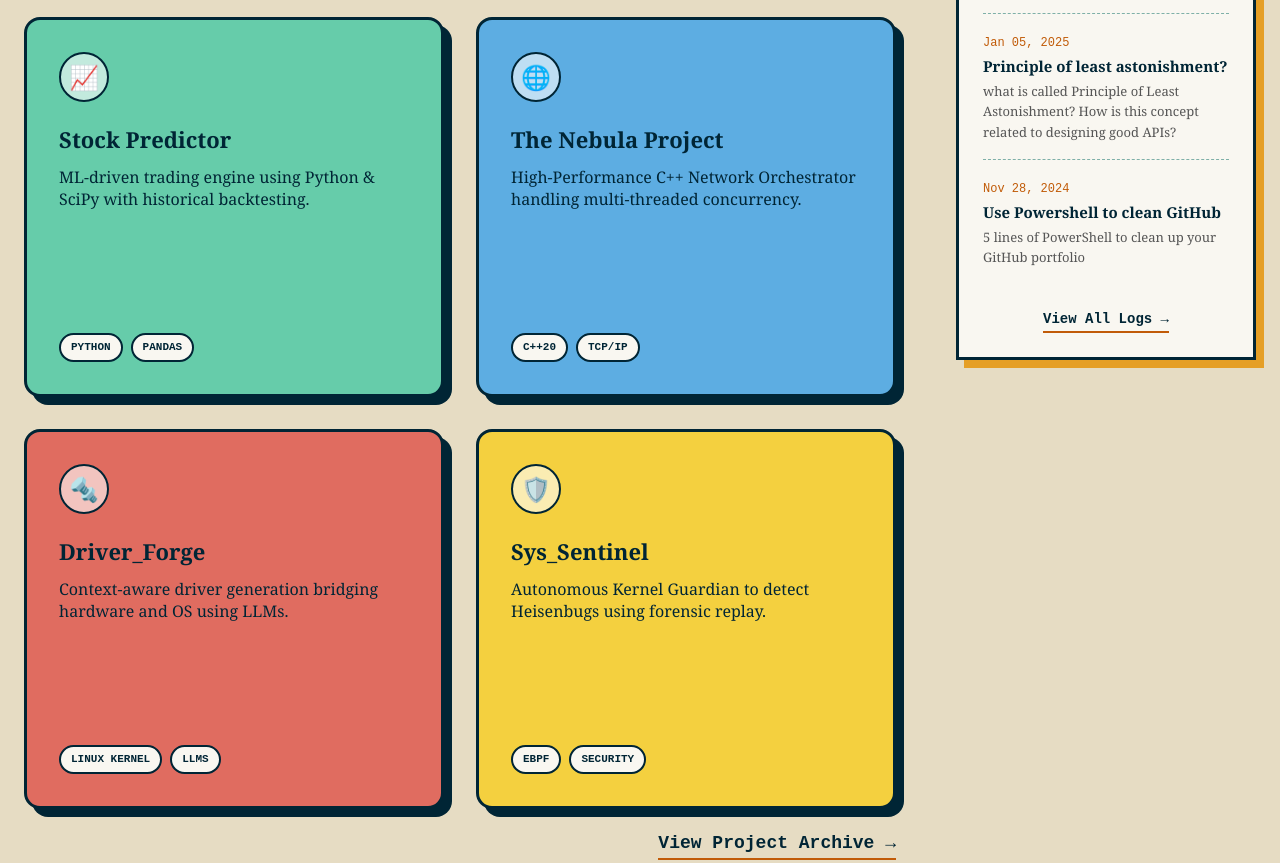
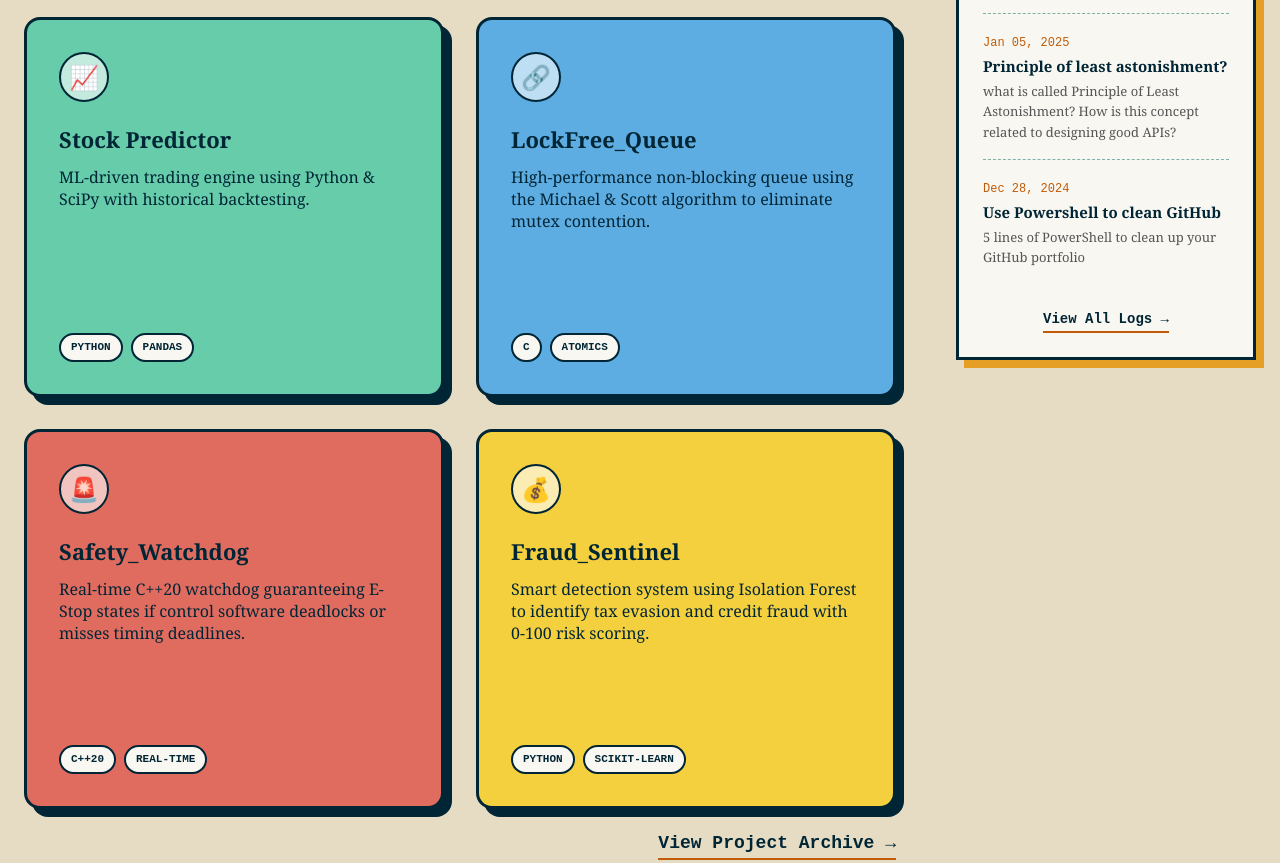
Before and after one commit to aggraa22m/aggraa22m.github.io, a plain HTML site: page index.html in a window 1280 px wide. Shown: the part 1066-1929 px from the top of the page. Drawn offline with Linux system fonts and the light colour scheme.

Commit message:
Project updated

```diff
--- a/index.html
+++ b/index.html
@@ -130,7 +130,11 @@
             </div>
 
             <div class="projects-grid">
-              <div class="project-card bg-green">
+              <a
+                href="#"
+                class="project-card bg-green"
+                style="text-decoration: none; color: inherit"
+              >
                 <div>
                   <div class="card-icon">📈</div>
                   <h3>Stock Predictor</h3>
@@ -143,52 +147,64 @@
                   <span class="pill">Python</span>
                   <span class="pill">Pandas</span>
                 </div>
-              </div>
+              </a>
 
-              <div class="project-card bg-blue">
+              <a
+                href="#"
+                class="project-card bg-blue"
+                style="text-decoration: none; color: inherit"
+              >
                 <div>
-                  <div class="card-icon">🌐</div>
-                  <h3>The Nebula Project</h3>
+                  <div class="card-icon">🔗</div>
+                  <h3>LockFree_Queue</h3>
                   <p>
-                    High-Performance C++ Network Orchestrator handling
-                    multi-threaded concurrency.
+                    High-performance non-blocking queue using the Michael &
+                    Scott algorithm to eliminate mutex contention.
+                  </p>
+                </div>
+                <div class="card-pills">
+                  <span class="pill">C</span>
+                  <span class="pill">Atomics</span>
+                </div>
+              </a>
+
+              <a
+                href="#"
+                class="project-card bg-red"
+                style="text-decoration: none; color: inherit"
+              >
+                <div>
+                  <div class="card-icon">🚨</div>
+                  <h3>Safety_Watchdog</h3>
+                  <p>
+                    Real-time C++20 watchdog guaranteeing E-Stop states if
+                    control software deadlocks or misses timing deadlines.
                   </p>
                 </div>
                 <div class="card-pills">
                   <span class="pill">C++20</span>
-                  <span class="pill">TCP/IP</span>
+                  <span class="pill">Real-time</span>
                 </div>
-              </div>
+              </a>
 
-              <div class="project-card bg-red">
+              <a
+                href="#"
+                class="project-card bg-yellow"
+                style="text-decoration: none; color: inherit"
+              >
                 <div>
-                  <div class="card-icon">🔩</div>
-                  <h3>Driver_Forge</h3>
+                  <div class="card-icon">💰</div>
+                  <h3>Fraud_Sentinel</h3>
                   <p>
-                    Context-aware driver generation bridging hardware and OS
-                    using LLMs.
+                    Smart detection system using Isolation Forest to identify
+                    tax evasion and credit fraud with 0-100 risk scoring.
                   </p>
                 </div>
                 <div class="card-pills">
-                  <span class="pill">Linux Kernel</span>
-                  <span class="pill">LLMs</span>
+                  <span class="pill">Python</span>
+                  <span class="pill">Scikit-learn</span>
                 </div>
-              </div>
-
-              <div class="project-card bg-yellow">
-                <div>
-                  <div class="card-icon">🛡️</div>
-                  <h3>Sys_Sentinel</h3>
-                  <p>
-                    Autonomous Kernel Guardian to detect Heisenbugs using
-                    forensic replay.
-                  </p>
-                </div>
-                <div class="card-pills">
-                  <span class="pill">eBPF</span>
-                  <span class="pill">Security</span>
-                </div>
-              </div>
+              </a>
             </div>
 
             <div style="text-align: right">
@@ -276,7 +292,7 @@
               </p>
             </li>
             <li>
-              <span class="diary-date">Nov 28, 2024</span>
+              <span class="diary-date">Dec 28, 2024</span>
               <a
                 href="https://www.linkedin.com/feed/update/urn:li:activity:7409997308605632512/"
                 target="blank"
```
